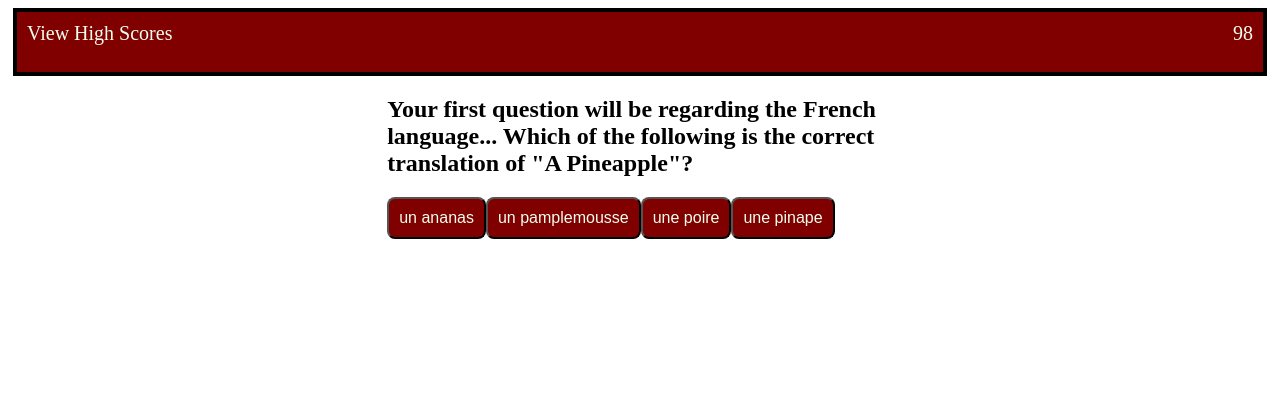
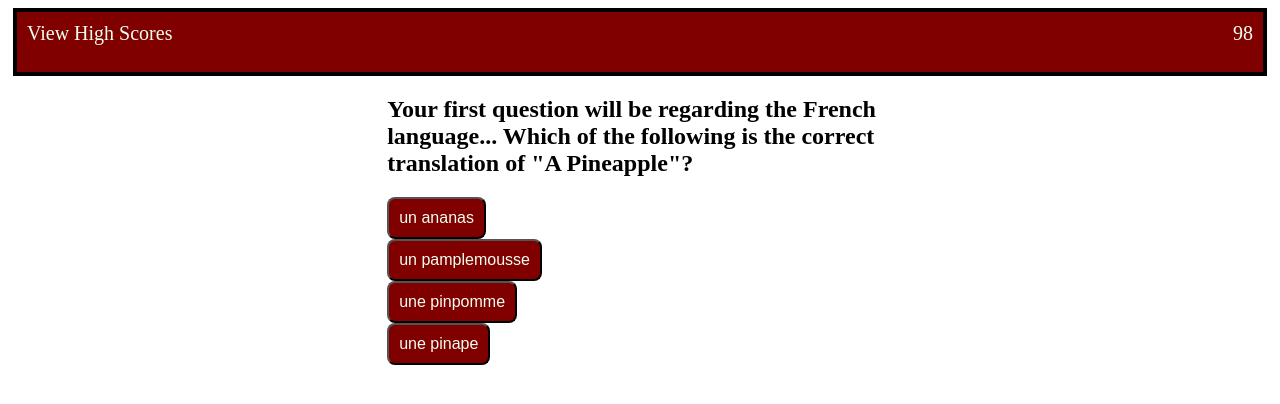
Before and after one commit to prophetrand/lucky-quiz-game, a plain HTML site: page index.html in a window 1280 px wide. Both pictures are taken after a click on the button "INITIATE". Drawn offline with Linux system fonts and the light colour scheme.

Commit message:
update stylings and placements for answer buttons in style.css

```diff
--- a/script.js
+++ b/script.js
@@ -70,7 +70,7 @@ function runQuestion1(){
 
     answer1.textContent = "un ananas";
     answer2.textContent = "un pamplemousse";
-    answer3.textContent = "une poire";
+    answer3.textContent = "une pinpomme";
     answer4.textContent = "une pinape";
 
     answerEvent.addEventListener("click", function(){
--- a/style.css
+++ b/style.css
@@ -33,16 +33,18 @@ section {
 }
 
 section div button {
+    text-align: left;
     border-radius: 8px;
     padding: 10px;
     font-size: 16px;
     background-color: maroon;
     color: #F0FFF0;
+    display: block;
 }
 
 #start-button {
     border-radius: 8px;
-    padding: 10px;
+    padding: 25px;
     font-size: 16px;
     background-color: maroon;
     color: #F0FFF0;
```
